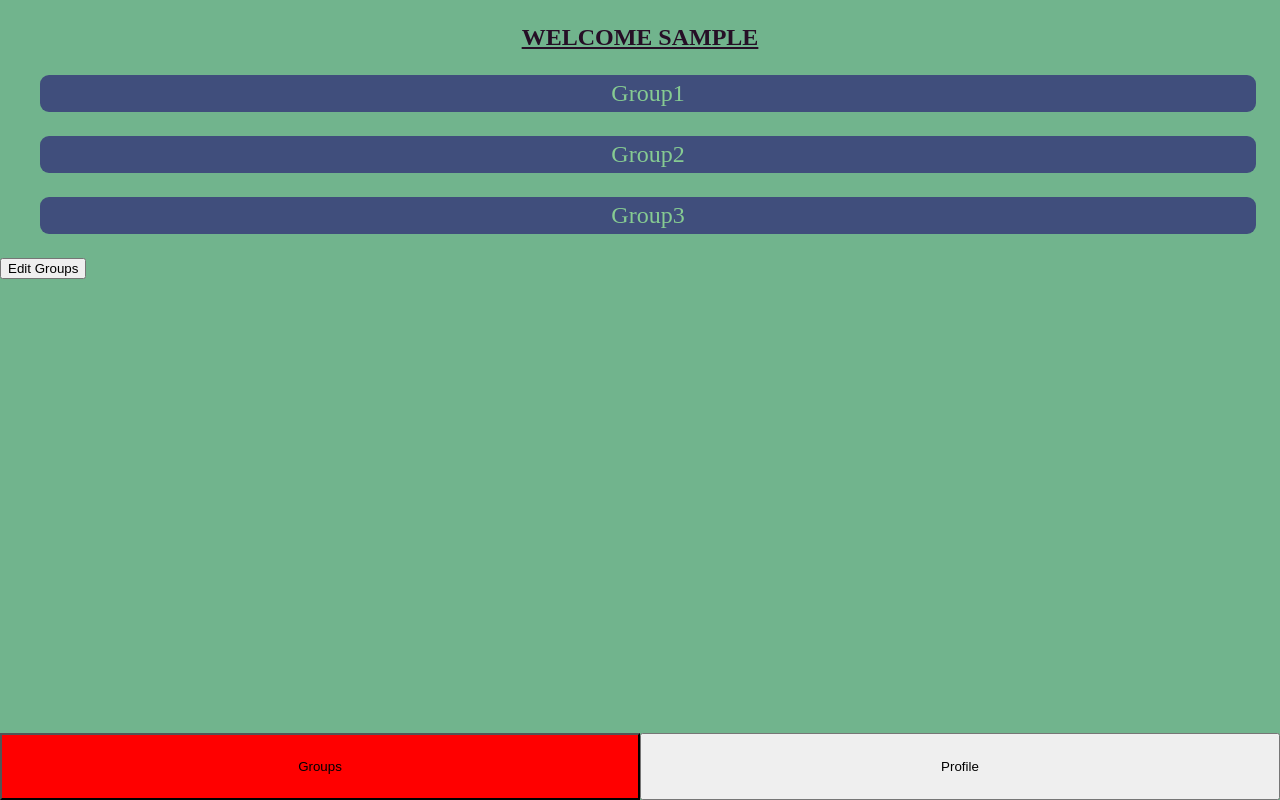
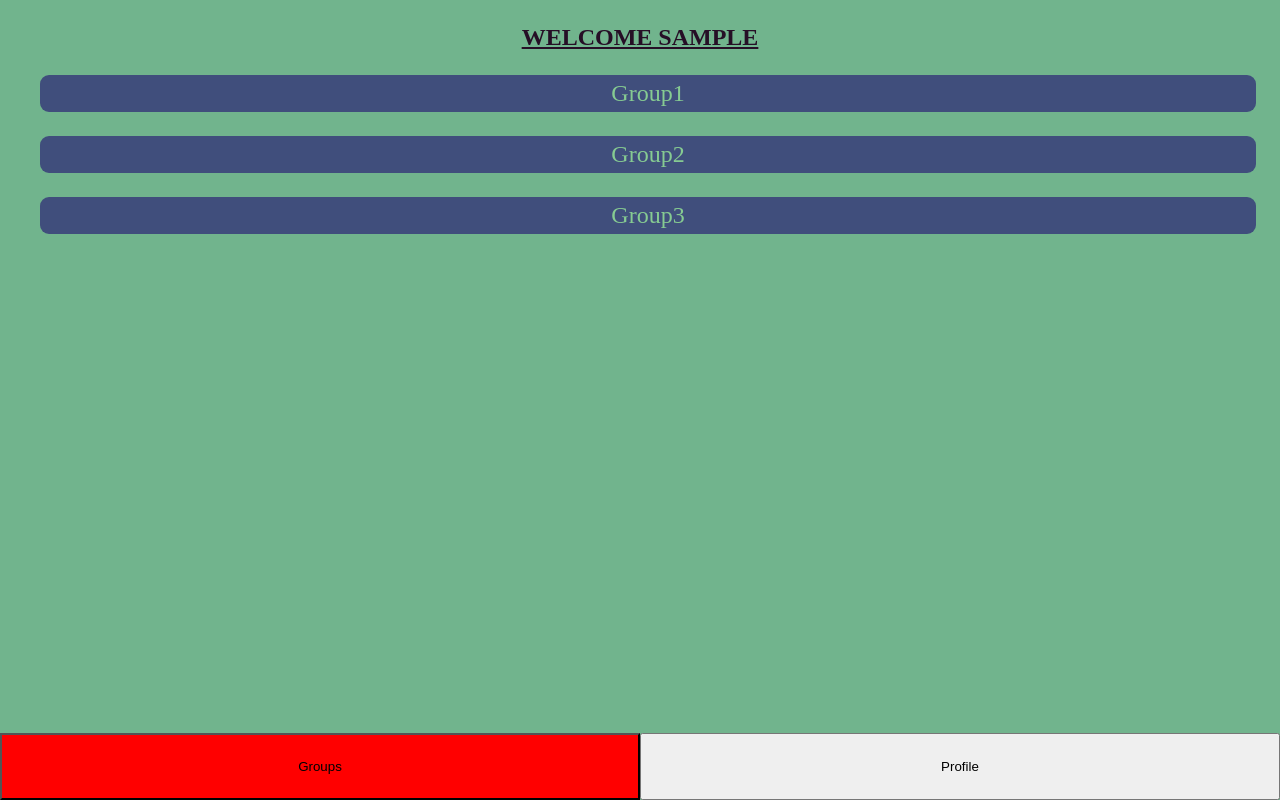
Before and after one commit to i-foster/3813_Assignment, an Angular app in the folder ChatApp/chatApp/: page /home in a window 1280 px wide. Built offline with nearby package versions, Linux system fonts and the light colour scheme; sample sign-in values are in the browser's storage.

Commit message:
added admin check to group delete

```diff
--- a/ChatApp/chatApp/src/home/home.component.html
+++ b/ChatApp/chatApp/src/home/home.component.html
@@ -31,7 +31,7 @@
         </ul>
     </div>
 
-    <div id="deletebutton">
+    <div *ngIf="admin == true" id="deletebutton">
         <button (click)="EngageDelete()">Edit Groups</button>
     </div>
     <div id="bottombar">
```
